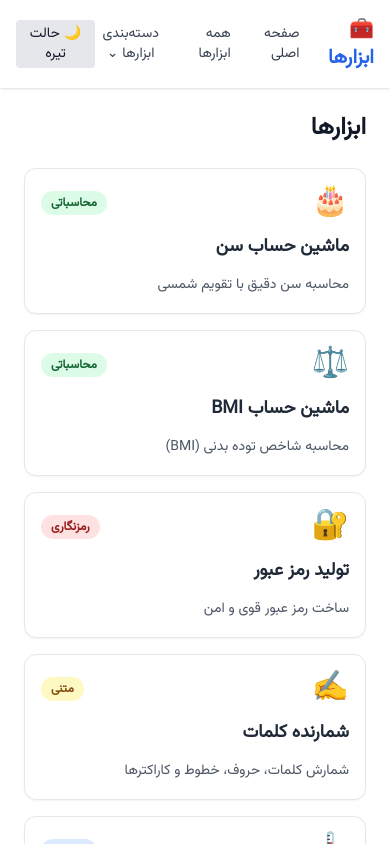
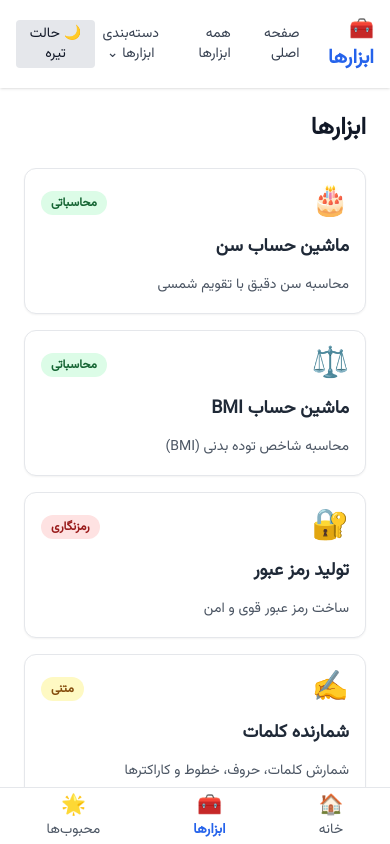
Before and after one commit to meysann/microtools2, a Next.js app: page /tools in a window 390 px wide. Shown: the top 844 px of the page. Built offline with nearby package versions, Linux system fonts and the light colour scheme; what moment-jalaali, tailwindcss-rtl would draw is missing.

Commit message:
Add responsive mobile bottom navigation bar

```diff
--- a/src/app/layout.tsx
+++ b/src/app/layout.tsx
@@ -1,10 +1,14 @@
 import "./globals.css";
 import Header from "@/components/Header";
 import Footer from "@/components/Footer";
+import MobileNav from "@/components/MobileNav";
 
 export const metadata = {
   title: "MicroTools",
-  description: "مجموعه‌ای از ابزارهای ساده، رایگان و فارسی",
+  description: "مجموعه‌ای رایگان از ابزارهای آنلاین — ساده، سریع، فارسی",
+  icons: {
+    icon: "/favicon.ico",
+  },
 };
 
 export default function RootLayout({
@@ -18,6 +22,7 @@ export default function RootLayout({
         <Header />
         {children}
         <Footer />
+        <MobileNav /> {/* ✅ Add mobile bottom nav */}
       </body>
     </html>
   );
--- /dev/null
+++ b/src/components/MobileNav.tsx
@@ -0,0 +1,34 @@
+"use client";
+import Link from "next/link";
+import { usePathname } from "next/navigation";
+
+const navItems = [
+  { href: "/", label: "خانه", icon: "🏠" },
+  { href: "/tools", label: "ابزارها", icon: "🧰" },
+  { href: "#popular", label: "محبوب‌ها", icon: "🌟" },
+];
+
+export default function MobileNav() {
+  const pathname = usePathname();
+
+  return (
+    <nav className="fixed bottom-0 inset-x-0 bg-white dark:bg-gray-800 border-t border-gray-200 dark:border-gray-700 sm:hidden z-50">
+      <div className="flex justify-around items-center text-sm text-center h-14">
+        {navItems.map((item) => (
+          <Link
+            key={item.href}
+            href={item.href}
+            className={`flex flex-col items-center justify-center ${
+              pathname === item.href
+                ? "text-blue-600 dark:text-blue-400 font-bold"
+                : "text-gray-600 dark:text-gray-300"
+            }`}
+          >
+            <span className="text-xl">{item.icon}</span>
+            <span>{item.label}</span>
+          </Link>
+        ))}
+      </div>
+    </nav>
+  );
+}
```
